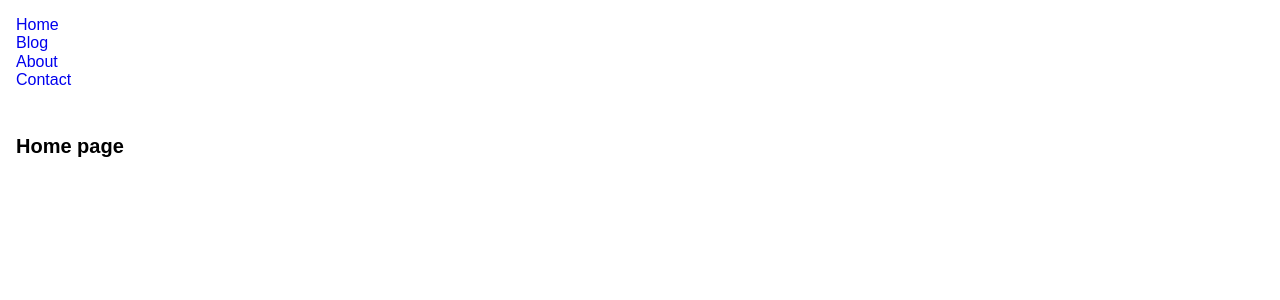
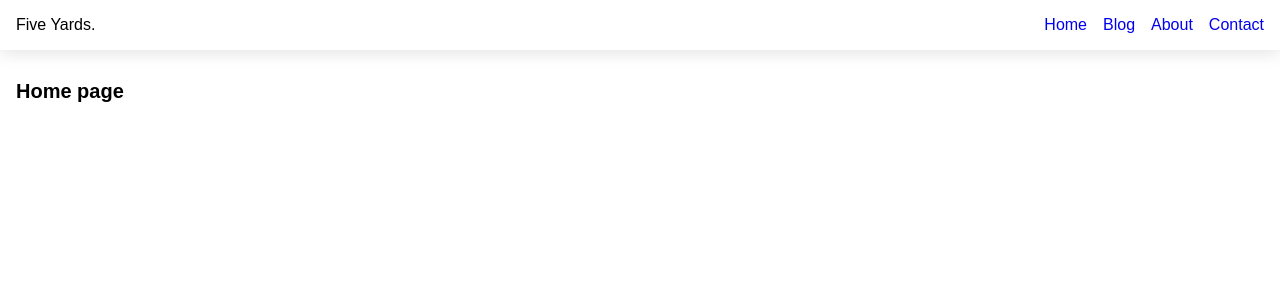
Before and after one commit to ezeikel/responsive-nav, a React (Create React App) app: page / in a window 1280 px wide. Shown: the top 300 px of the page. Built offline with nearby package versions, Linux system fonts and the light colour scheme.

Commit message:
Some basic styling for header and nav.

```diff
--- a/src/App.js
+++ b/src/App.js
@@ -8,7 +8,6 @@ import 'normalize.css';
 
 const Wrapper = styled.div`
   display: grid;
-  @media(min-width: 1024px) {}
 `;
 
 class App extends Component {
--- a/src/components/Header.js
+++ b/src/components/Header.js
@@ -4,19 +4,18 @@ import Nav from "./Nav";
 
 const Wrapper = styled.header`
   display: grid;
+  grid-template-columns: auto auto;
+  justify-content: space-between;
   padding: var(--spacing-medium);
   font-size: var(--font-size-small);
   box-shadow: 0px 4px 1.5rem 0px rgba(0, 0, 0, 0.1);
-  @media (min-width: 1024px) {
-    box-shadow: none;
-    position: relative;
-  }
 `;
 
 class Header extends Component {
   render() {
     return (
       <Wrapper>
+        Five Yards.
         <Nav />
       </Wrapper>
     );
--- a/src/components/Nav.js
+++ b/src/components/Nav.js
@@ -1,15 +1,24 @@
-import React from "react";
+import React from 'react';
 import { Link } from 'react-router-dom';
+import styled from 'styled-components';
+
+const NavLinks = styled.ul`
+  display: flex;
+  flex-direction: row;
+  li + li {
+    margin-left: var(--spacing-medium);
+  }
+`;
 
 const Nav = () => {
   return (
     <nav>
-      <ul>
+      <NavLinks>
         <li><Link to="/">Home</Link></li>
         <li><Link to="blog">Blog</Link></li>
         <li><Link to="about">About</Link></li>
         <li><Link to="contact">Contact</Link></li>
-      </ul>
+      </NavLinks>
     </nav>
   );
 };
```
